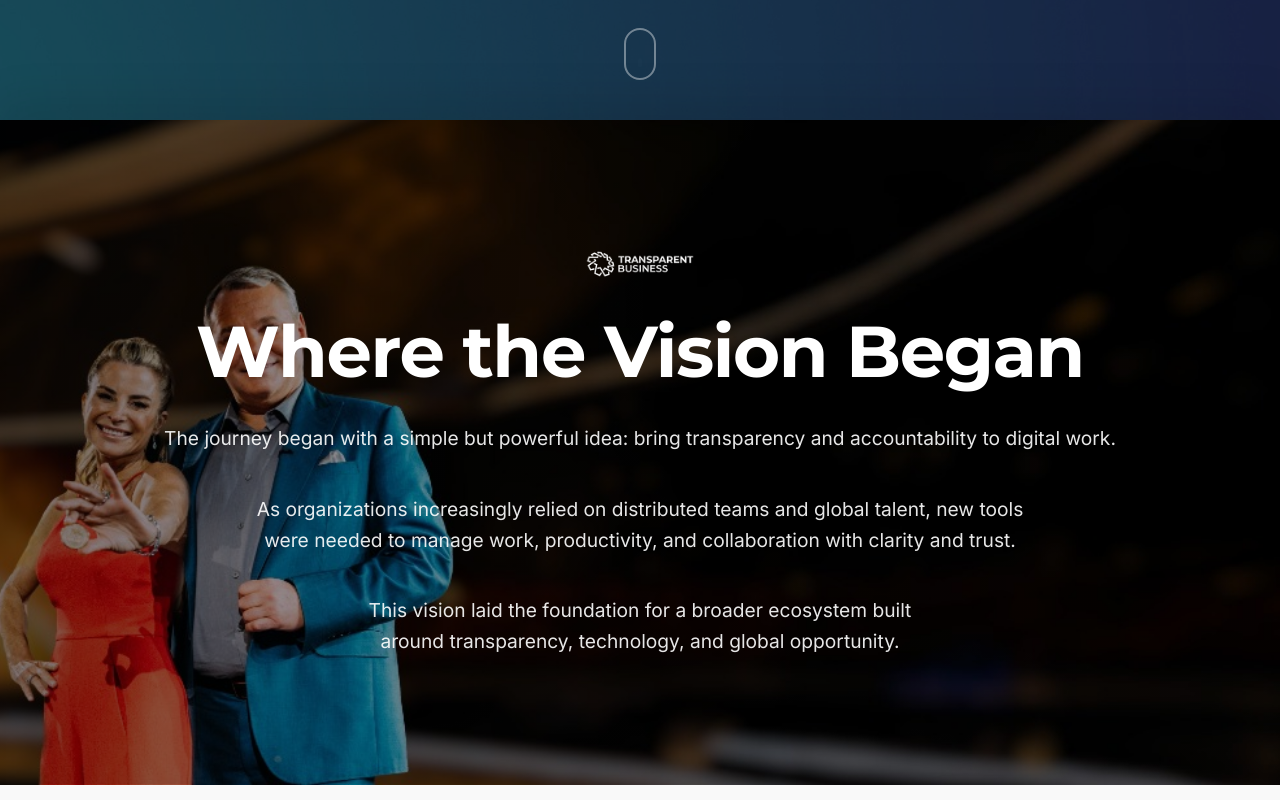
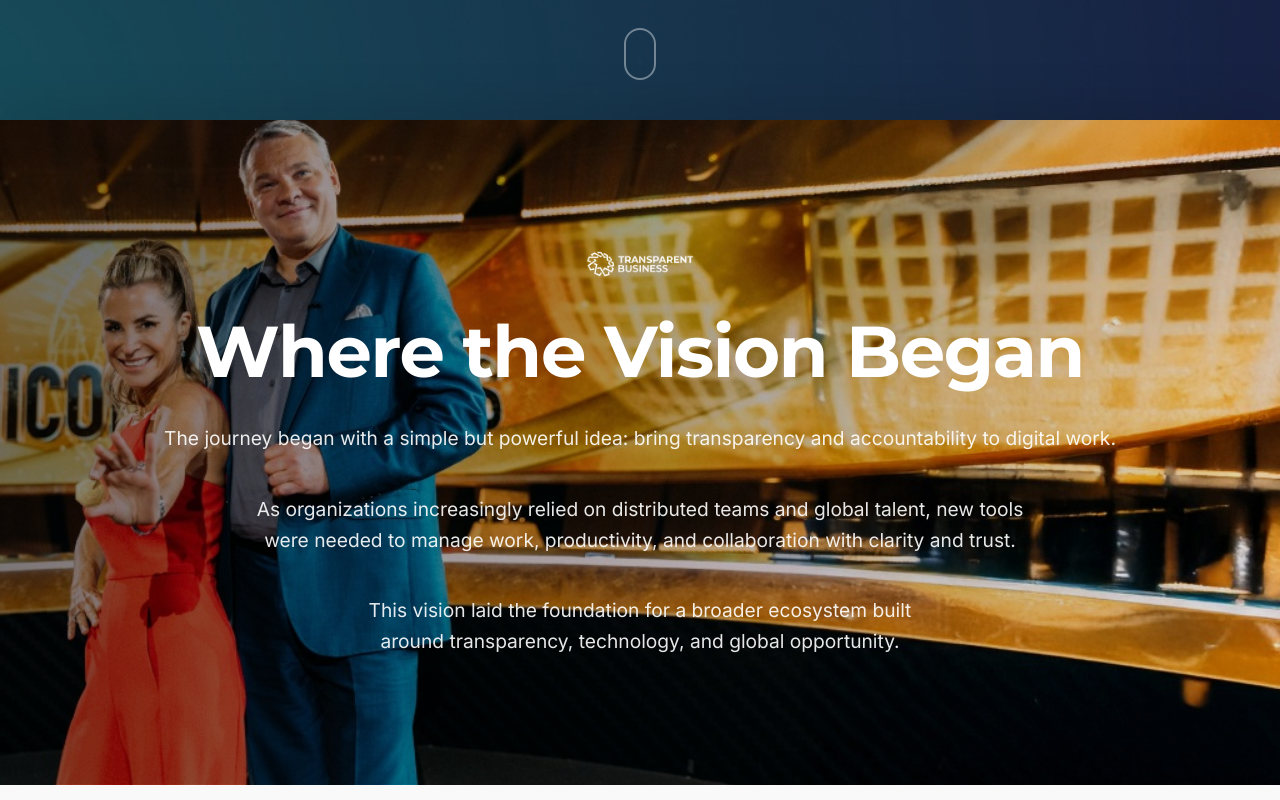
Before and after one commit to natalia-unicoin/tbiz-website, a Next.js app: page / in a window 1280 px wide. Shown: the part 680-1480 px from the top of the page. Built offline with nearby package versions, Linux system fonts and the light colour scheme; what @mui/material-nextjs would draw is missing.

Commit message:
update(ui): change founders background to new image (v2)

```diff
--- a/src/components/StorySection.tsx
+++ b/src/components/StorySection.tsx
@@ -16,7 +16,7 @@ const storyBlocks = [
             "As organizations increasingly relied on distributed teams and global talent, new tools were needed to manage work, productivity, and collaboration with clarity and trust.",
             "This vision laid the foundation for a broader ecosystem built around transparency, technology, and global opportunity."
         ],
-        bgImage: getImagePath('assets/founders-bg.jpg'),
+        bgImage: getImagePath('assets/founders-bg-v2.jpg'),
     },
     {
         id: "sheworks",
```
Also changed, not shown: public/assets/founders-bg-v2.jpg (added), public/assets/unicoin-bg-v2.jpg (renamed from public/assets/unicoin-bg.jpg).
